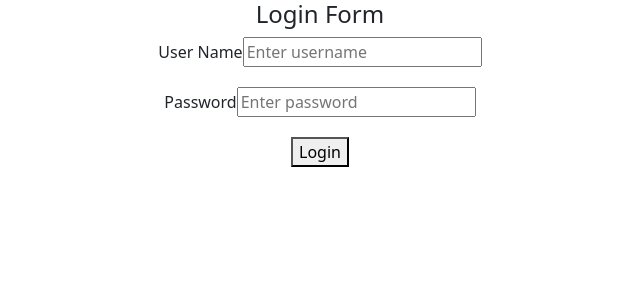
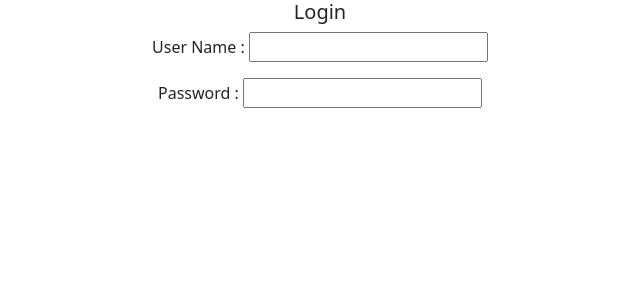
Before and after one commit to pranaliPukale/newReact1, a React (Create React App) app in the folder my/: page / in a window 1280 px wide. Shown: the top 300 px of the page, without its empty margins (320-960 px from the left). Built offline with nearby package versions, Linux system fonts and the light colour scheme.

Commit message:
cond
cond

```diff
--- a/my/src/App.js
+++ b/my/src/App.js
@@ -14,6 +14,7 @@ import UseReducerHook1 from './Component/UseReducerHook/UseReducerHook1';
 import Parent from './Component/UseContextHook/Parent';
 import ControledComponent from './Component/ControledComponent';
 import UnControledComponent from './Component/UnControledComponent';
+import ConditionalRendernig from './Component/ConditionalRendering';
 
 function App() {
 
@@ -36,7 +37,7 @@ function App() {
       //</header>
    // </div>
    <div  className='App'>
-      <UnControledComponent/>
+      <ConditionalRendernig/>
   </div>
 
 
--- /dev/null
+++ b/my/src/Component/ConditionalRendering.jsx
@@ -0,0 +1,56 @@
+
+import React,{useState} from 'react'
+
+const ConditionalRendernig = () => {
+
+    const [isLoggedIn, setIsloggedIn] = useState(true)
+
+    //1. ------------------conditional rendering using if/else statements
+    // if(isLoggedIn){
+    //     return <Login/>
+    // }else{
+    //     return <SignUp/>
+    // }
+
+    //2. ------------------conditional rendering using variable
+
+    // let tempComponent;
+    // if(isLoggedIn){
+    //     tempComponent = <Login/>
+    // }else{
+    //     tempComponent = <SignUp/>
+    // }
+    //  return tempComponent
+
+    //3. conditional redering using ternary operator
+    // return isLoggedIn ? <Login/> : <SignUp/>
+
+
+    //4. conditional redering using short circuit
+
+    return isLoggedIn && <Login/>
+
+}
+
+const Login =()=>{
+    return(
+        <>
+          <h5>Login </h5>
+          <p>User Name : <input type="text" /></p>
+          <p>Password : <input type="text" /></p>
+        </>
+    )
+}
+const SignUp =()=>{
+    return(
+        <>
+          <h5>Sign Up </h5>
+          <p>Enter User Name : <input type="text" /></p>
+          <p>Password : <input type="text" /></p>
+          <p>email : <input type="text" /></p>
+          <p>Mobile number : <input type="text" /></p>
+        </>
+    )
+}
+
+export default ConditionalRendernig
```
